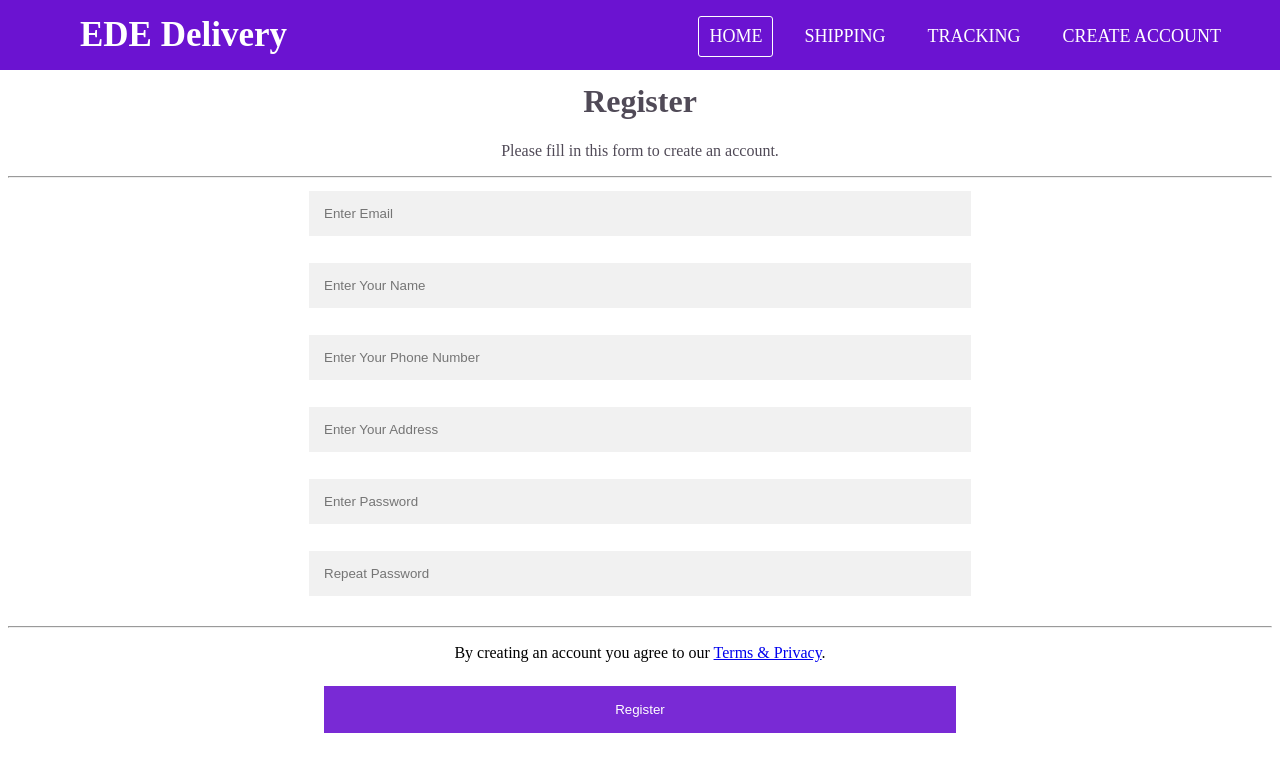
After one commit to dannyCHW/4523M_project, a PHP site: page /register.html in a window 1280 px wide. The commit adds this page. Shown: the top 772 px of the page. Run offline with PHP 8.4, Linux system fonts and the light colour scheme; some libraries are stand-ins or nearby versions.

Commit message:
Register init done

```diff
--- a/index.html
+++ b/index.html
@@ -24,7 +24,7 @@
 				<li><a class="active" href="#">Home</a></li>
 				<li><a href="#">Shipping</a></li>
 				<li><a href="#">Tracking</a></li>
-				<li><a href="#">Account</a></li>
+				<li><a href="#">Create Account</a></li>
 			</ul>
 			<label id="icon">
 				<i class="fas fa-bars"></i>
--- /dev/null
+++ b/register.html
@@ -0,0 +1,87 @@
+<!DOCTYPE html>
+<html>
+<head>
+	<meta charset="utf-8">
+	<title>Register</title>
+	<meta name = "viewport" content="width=device-width, initial-scale=1.0">
+	<script src="http://kit.fontawesome.com/a076d05399.js"></script>
+	<script src="http://code.jquery.com/jquery-3.4.1.js"></script>
+	<link rel = "stylesheet" href="style.css">
+	<script>
+	$(document).ready(function(){
+		$('#icon').click(function(){
+			$('ul').toggleClass('show');
+		});
+	});
+	</script>
+</head>
+
+
+<body>
+	<nav class="head">
+		<label class = "logo">EDE Delivery</label>
+			<ul>
+				<li><a class="active" href="#">Home</a></li>
+				<li><a href="#">Shipping</a></li>
+				<li><a href="#">Tracking</a></li>
+				<li><a href="#">Create Account</a></li>
+			</ul>
+			<label id="icon">
+				<i class="fas fa-bars"></i>
+			</label>
+	</nav>
+
+
+
+</br></br></br>
+	<center>
+		<div class="main">
+		  <form onsubmit="myFunction()">
+			<div class="container">
+			  <h1 class="r_text">Register</h1>
+			  <p class="r_text">Please fill in this form to create an account.</p>
+			  <hr>
+
+			  <label for="email"><b></b></label>
+			  <input type="text" placeholder="Enter Email" name="email" id="email"
+			  pattern="[a-z0-9._%+-]+@[a-z0-9.-]+\.[a-z]{2,}$" title="following order: characters@characters.domain"required>
+
+			  <br>
+			  <label for="Name"><b></b></label>
+			  <input type="text" placeholder="Enter Your Name" name="name" id="name" required>
+
+			  <br>
+			  <label for="Phone Number"><b></b></label>
+			  <input type="text" placeholder="Enter Your Phone Number" name="phoneNum" id="phoneNum"
+			  pattern="[0-9]{3}-[0-9]{3}-[0-9]{4}" required>
+
+			  <br>
+			  <label for="address"><b></b></label>
+			  <input type="text" placeholder="Enter Your Address" name="address" id="address" required>
+
+			  <br>
+			  <label for="psw"><b></b></label>
+			  <input type="password" placeholder="Enter Password" name="psw" id="psw"
+				pattern="(?=.*\d)(?=.*[a-z])(?=.*[A-Z]).{8,}"
+				title="Must contain at least one  number and one uppercase and lowercase letter, and at least 8 or more characters"
+				required>
+
+			  <br>
+			  <label for="psw-repeat"><b></b></label>
+			  <input type="password" placeholder="Repeat Password" name="psw-repeat" id="psw-repeat" required>
+			  <hr>
+
+			  <p>By creating an account you agree to our <a href="#">Terms & Privacy</a>.</p>
+			  <button type="submit" class="registerbtn">Register</button>
+			</div>
+
+
+		  </form>
+		</div>
+	  </center>
+
+
+</body>
+
+
+</html>
--- a/style.css
+++ b/style.css
@@ -59,7 +59,7 @@ nav #icon{
 		font-size: 17px;
 	}
 }
-@media (max-width:909px){
+@media (max-width:1000px){
 	nav #icon{
 		display:block;
 	}
@@ -126,3 +126,47 @@ div.Mian_Title h3{
 .subTitle h1{
 	text-align:center;
 }
+
+
+input[type=text], input[type=password] {
+	width: 50%;
+	padding: 15px;
+	margin: 5px 0 22px 0;
+	display: inline-block;
+	border: none;
+	background: #f1f1f1;
+  }
+
+  input[type=text]:focus, input[type=password]:focus {
+	background-color: #ddd;
+	outline: none;
+  }
+
+
+
+/* Set a style for the submit/register button */
+.registerbtn {
+	background-color: #6B13D1;
+	color: white;
+	padding: 16px 20px;
+	margin: 8px 0;
+	border: none;
+	cursor: pointer;
+	width: 50%;
+	opacity: 0.9;
+  }
+
+  .registerbtn:hover {
+	opacity:1;
+  }
+
+
+  .slideshow-container {
+	max-width: 1000px;
+	position: relative;
+	margin: auto;
+  }
+
+  .r_text{
+	color:#504a57;
+  }
```
